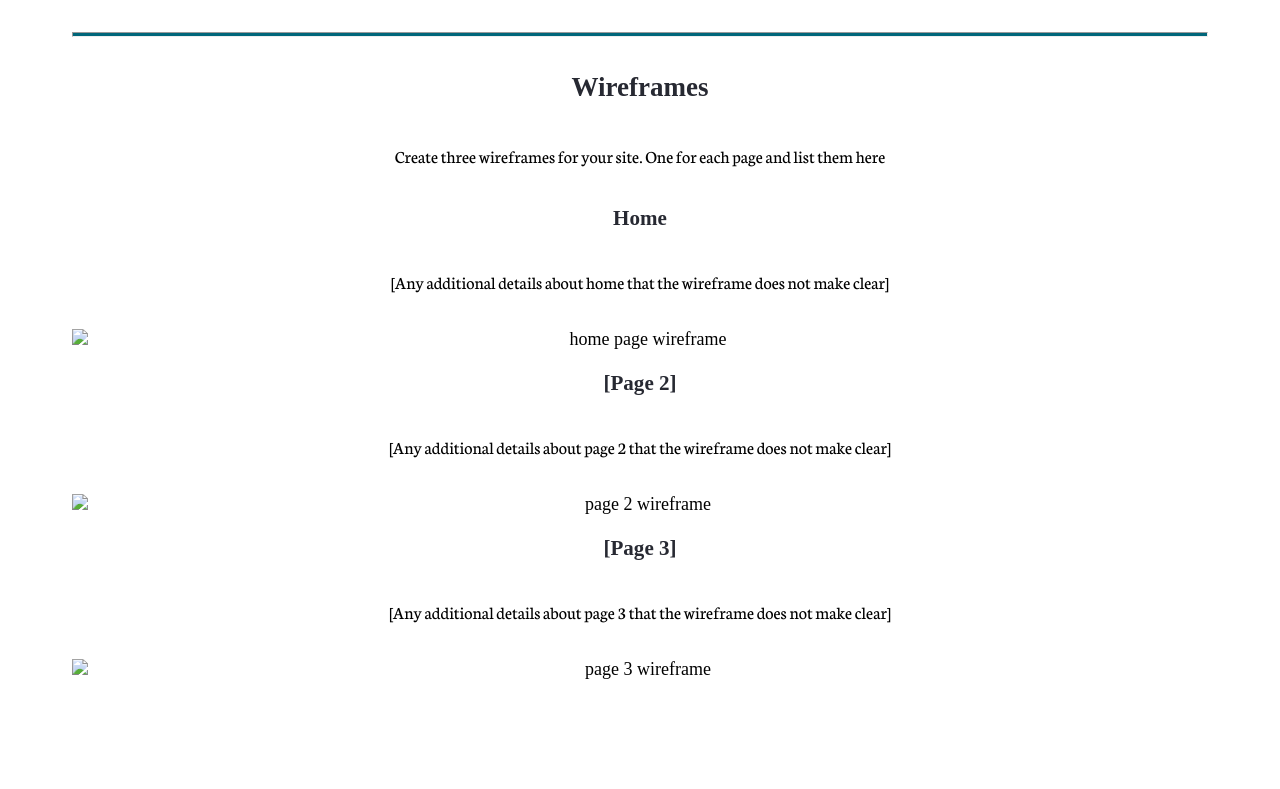
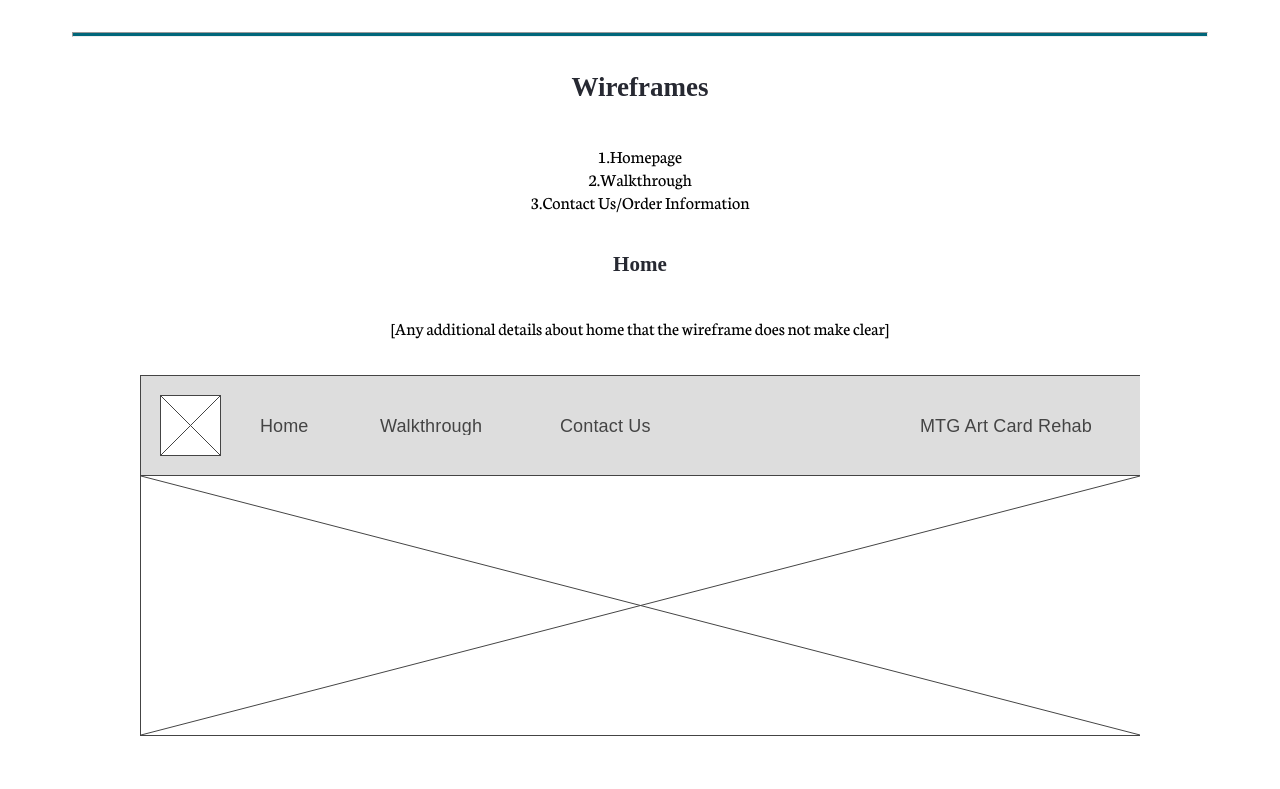
Before and after one commit to iondriver84/wdd130, a plain HTML site: page artcardrehab/site-plan.html in a window 1280 px wide. Shown: the part 6211-7000 px from the top of the page. Before the commit the page ends 6963 px from the top, so only its background shows below. Drawn offline with Linux system fonts and the light colour scheme; a web font is replaced by a local one.

Commit message:
Wireframes Completed

```diff
--- a/artcardrehab/site-plan.html
+++ b/artcardrehab/site-plan.html
@@ -156,25 +156,28 @@
         Wireframes
       </h2>
       <p>
-        Create three wireframes for your site. One for each page and list them here</p>
+      1.Homepage <br>
+      2.Walkthrough<br>
+      3.Contact Us/Order Information
+      </p>
 
       <h3>Home</h3>
       <p>
         [Any additional details about home that the wireframe does not make clear]
       </p>
-      <img src="#" alt="home page wireframe">
+      <img src="images/1-Homepage.png" alt="home page wireframe">
 
-      <h3>[Page 2]</h3>
+      <h3>Page 2 - Walkthrough</h3>
       <p>
-        [Any additional details about page 2 that the wireframe does not make clear]
+       Walks through the process of creating a list of sticker labels the customer wishes to make.
       </p>
-      <img src="#" alt="page 2 wireframe">
+      <img src="images/2-Walkthrough.png" alt="walkthrough wireframe">
 
-      <h3>[Page 3]</h3>
+      <h3>Contact Us/Order Information</h3>
       <p>
-        [Any additional details about page 3 that the wireframe does not make clear]
+        Goes through pricing, shipping, and billing information
       </p>
-      <img src="#" alt="page 3 wireframe">
+      <img src="images/3-Contact-Us.png" alt="contact us wireframe">
     </main>
   </body>
 
```
Also changed, not shown: artcardrehab/images/1-Homepage.png (added), artcardrehab/images/2-Walkthrough.png (added), artcardrehab/images/3-Contact-Us.png (added).
